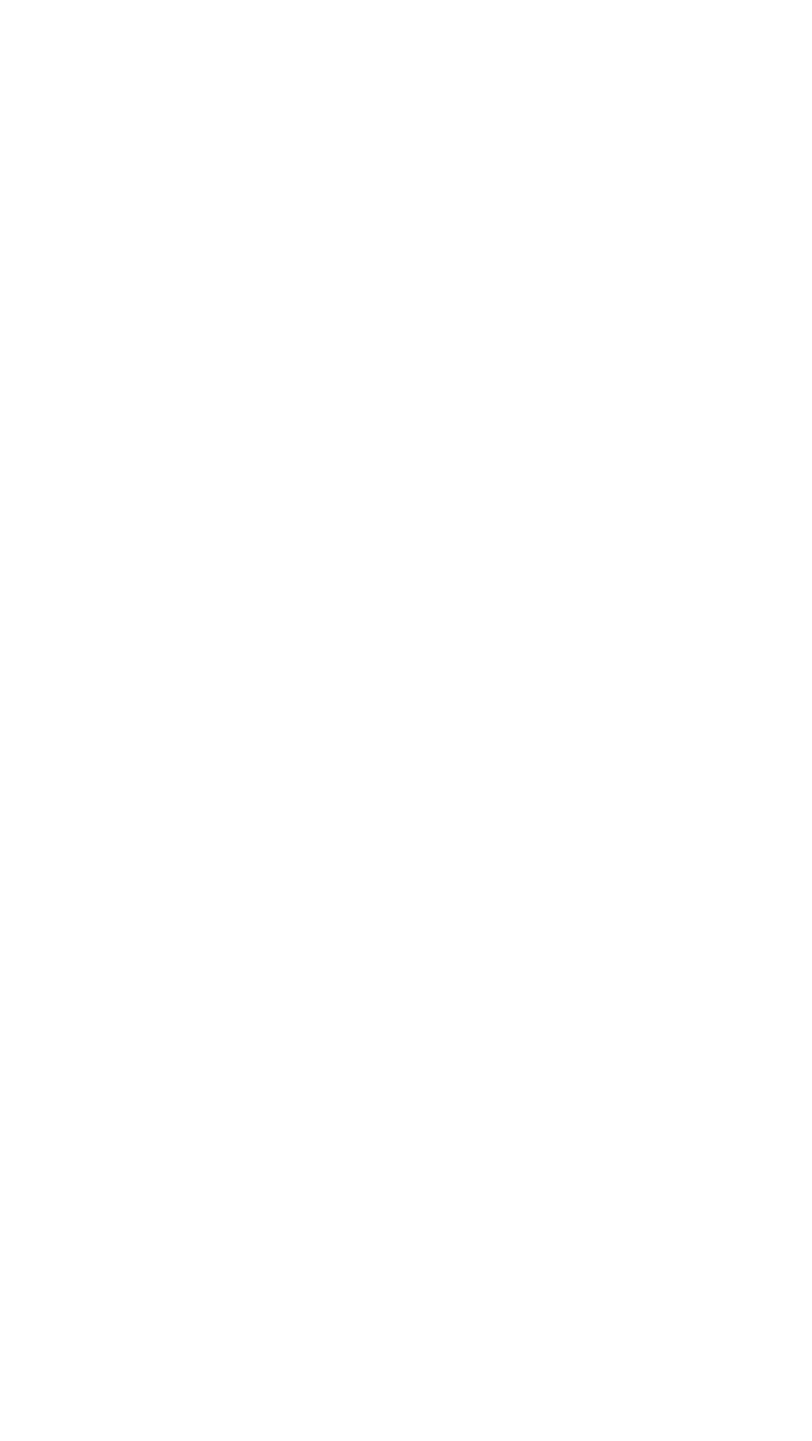
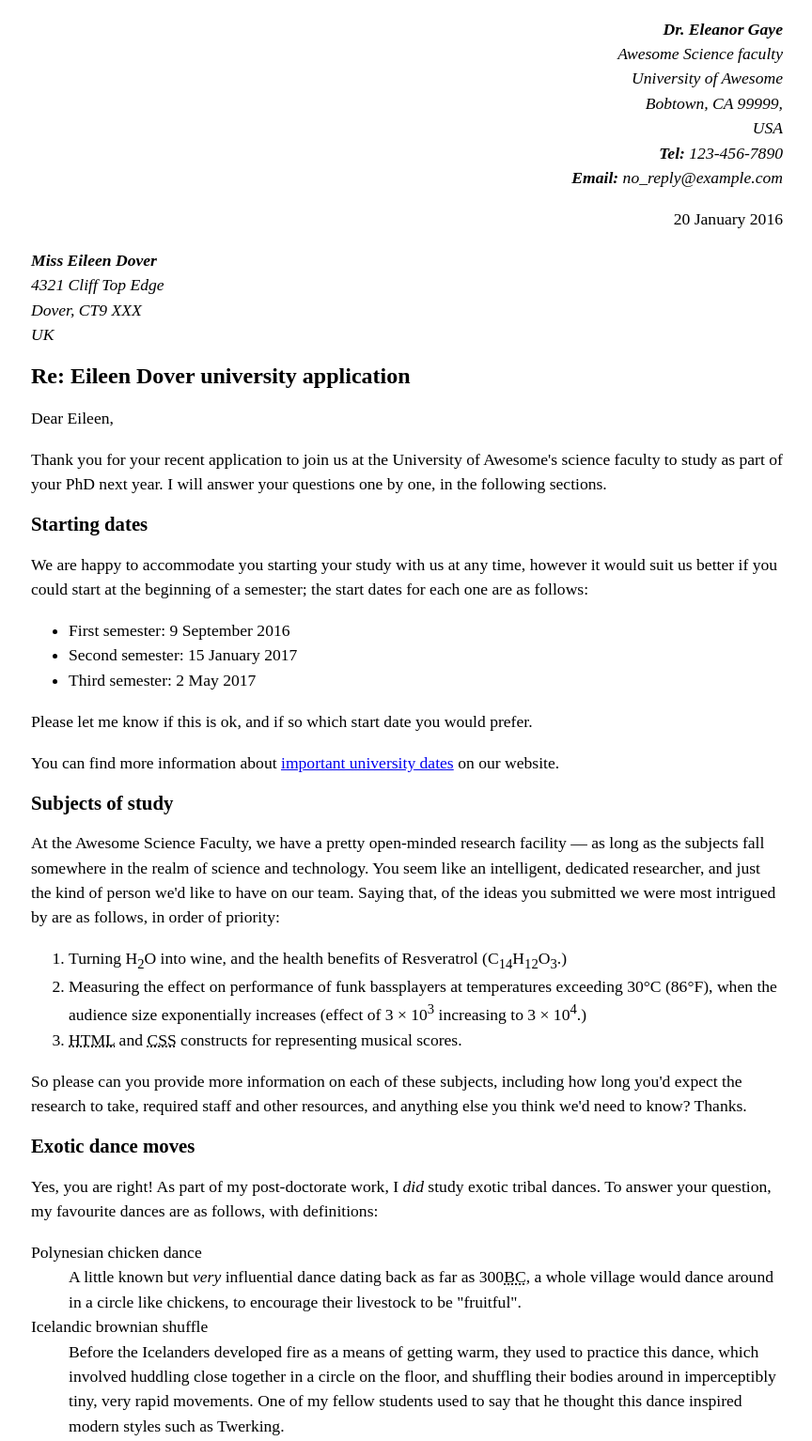
Before and after one commit to vybuii04/vybuii04.github.io, a plain HTML site: page letter-markup/index.html in a window 1280 px wide. Shown: the top 1534 px of the page at 94% size, without its empty margins (207-1071 px from the left). Before the commit the page ends 800 px from the top, so only its background shows below. Drawn offline with Linux system fonts and the light colour scheme.

Commit message:
Update index.html

```diff
--- a/letter-markup/index.html
+++ b/letter-markup/index.html
@@ -32,8 +32,80 @@
               font-style:normal;
               margin:1rem 0;
           }
-      </style>
-    </head>
-  <body>
-  </body>
+              </style>
+            </head>
+          <body>
+     </body>
 </html>
+<address class="sender-column">
+<p>
+<strong>Dr. Eleanor Gaye</strong> <br>
+Awesome Science faculty <br>
+University of Awesome <br>
+Bobtown, CA 99999, <br>
+USA <br>
+<strong>Tel:</strong> 123-456-7890 <br>
+<b>Email: </b> no_reply@example.com <br>
+</p>
+</address>
+
+<p class="sender-column"><time datetime="2016-01-20">20 January 2016</time></p>
+
+<address>
+<p>
+<strong>Miss Eileen Dover</strong> <br>
+4321 Cliff Top Edge <br>
+Dover, CT9 XXX <br>
+UK <br>
+</p>
+</address>
+
+<h1>Re: Eileen Dover university application</h1>
+<p>Dear Eileen,</p>
+
+<p>Thank you for your recent application to join us at the University of Awesome's science faculty to study as part of your <abbr tile="Doctor of Philosophy">PhD</abbr> next year. I will answer your questions one by one, in the following sections.</p>
+
+<h2>Starting dates</h2>
+
+<p>We are happy to accommodate you starting your study with us at any time, however it would suit us better if you could start at the beginning of a semester; the start dates for each one are as follows:</p>
+<ul>
+    <li>First semester: <time datetime="2016-09-09">9 September 2016</time></li>
+    <li>Second semester: <time datetime="2017-01-15">15 January 2017</time></li>
+    <li>Third semester: <time datetime="2017-05-02">2 May 2017</time></li>
+</ul>
+
+<p>Please let me know if this is ok, and if so which start date you would prefer.</p>
+
+<p>You can find more information about <a href="http://example.com">important university dates</a> on our website.</p>
+
+<h2>Subjects of study</h2>
+
+<p>At the Awesome Science Faculty, we have a pretty open-minded research facility — as long as the subjects fall somewhere in the realm of science and technology. You seem like an intelligent, dedicated researcher, and just the kind of person we'd like to have on our team. Saying that, of the ideas you submitted we were most intrigued by are as follows, in order of priority:</p>
+<ol>
+    <li>Turning H<sub>2</sub>O into wine, and the health benefits of Resveratrol (C<sub>14</sub>H<sub>12</sub>O<sub>3</sub>.)</li>
+    <li>Measuring the effect on performance of funk bassplayers at temperatures exceeding 30°C (86°F), when the audience size exponentially increases (effect of 3 × 10<sup>3</sup> increasing to 3 × 10<sup>4</sup>.)</li>
+    <li><abbr title="Hypertext Markup Language">HTML</abbr> and <abbr title="Cascading Style Sheets">CSS</abbr> constructs for representing musical scores.</li>
+</ol>
+
+<p>So please can you provide more information on each of these subjects, including how long you'd expect the research to take, required staff and other resources, and anything else you think we'd need to know? Thanks.</p>
+
+<h2>Exotic dance moves</h2>
+
+<p>Yes, you are right! As part of my post-doctorate work, I <em>did</em> study exotic tribal dances. To answer your question, my favourite dances are as follows, with definitions:</p>
+
+<dl>
+<dt>Polynesian chicken dance</dt>
+<dd>A little known but <em>very</em> influential dance dating back as far as 300<abbr title="Before Christ">BC</abbr>, a whole village would dance around in a circle like chickens, to encourage their livestock to be "fruitful".</dd>
+<dt>Icelandic brownian shuffle</dt>
+<dd>Before the Icelanders developed fire as a means of getting warm, they used to practice this dance, which involved huddling close together in a circle on the floor, and shuffling their bodies around in imperceptibly tiny, very rapid movements. One of my fellow students used to say that he thought this dance inspired modern styles such as Twerking.</dd>
+<dt>Arctic robot dance</dt>
+<dd>An interesting example of historic misinformation, English explorers in the 1960s believed to have discovered a new dance style characterized by "robotic", stilted movements, being practiced by inhabitants of Northern Alaska and Canada. Later on however it was discovered that they were just moving like this because they were really cold.  </dd>
+</dl>
+
+
+<p>For more of my research, see my <a href="http://www.example.com">exotic dance research page</a>.</p>
+
+<p>Yours sincerely,</p>
+<p>Dr Eleanor Gaye</p>
+
+University of Awesome motto: <q>Be awesome to each other.</q> -- <cite>Bill S Preston, Esq <abbr title="Esquire"></abbr></cite>
```
